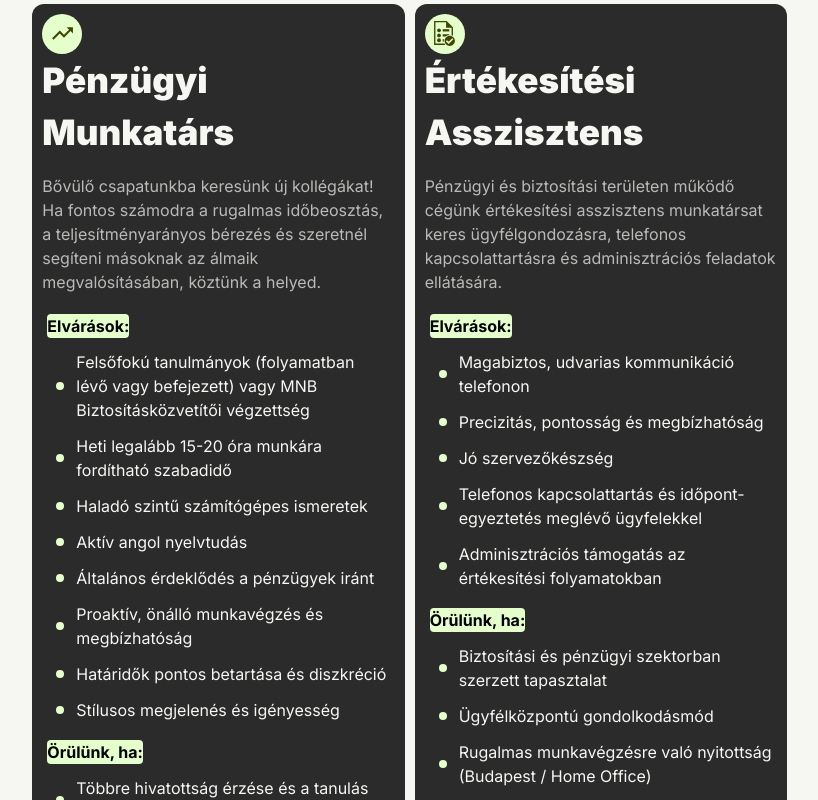
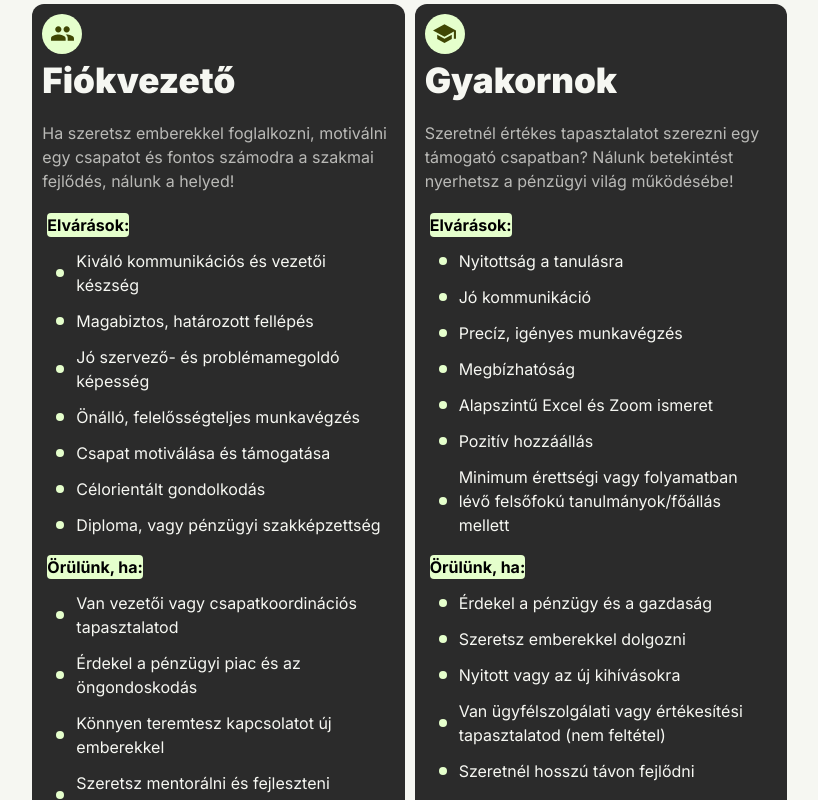
Before and after one commit to Quruzslo/sya-solutions, a Next.js app: page /rolunk in a window 1280 px wide. Shown: the part 2160-2960 px from the top of the page, without its empty margins (429-1247 px from the left). Built offline with nearby package versions, Linux system fonts and the light colour scheme; a web font is replaced by a local one.

Commit message:
karrierből kivéve 2

```diff
--- a/app/rolunk/carrierData.js
+++ b/app/rolunk/carrierData.js
@@ -44,6 +44,8 @@ export const carrierData = [
       "Legalább minimális tapasztalat Word és Excel terén",
       "Barátságos kommunikáció",
       "Csapatjáték",
+      "Telefonos kapcsolattartás és időpont-egyeztetés meglévő ügyfelekkel",
+      "Adminisztrációs támogatás az értékesítési folyamatokban",
     ],
     elonyok: [
       "Érdekel a pénzügy",
@@ -83,7 +85,7 @@ export const carrierData = [
   },
   {
     id: 3,
-    title: "Pénzügyi Munkatárs",
+    title: "Fiókvezető",
     icon: (
       <svg
         fill="#3f4603"
@@ -92,75 +94,59 @@ export const carrierData = [
         viewBox="0 0 24 24"
         xmlns="http://www.w3.org/2000/svg"
       >
-        <path d="M16 6l2.29 2.29-4.88 4.88-4-4L2 16.59 3.41 18l6-6 4 4 6.3-6.29L22 12V6h-6z"></path>
+        <path d="M16 11c1.66 0 2.99-1.34 2.99-3S17.66 5 16 5c-1.66 0-3 1.34-3 3s1.34 3 3 3zm-8 0c1.66 0 2.99-1.34 2.99-3S9.66 5 8 5C6.34 5 5 6.34 5 8s1.34 3 3 3zm0 2c-2.33 0-7 1.17-7 3.5V19h14v-2.5c0-2.33-4.67-3.5-7-3.5zm8 0c-.29 0-.62.02-.97.05 1.16.84 1.97 1.97 1.97 3.45V19h6v-2.5c0-2.33-4.67-3.5-7-3.5z"></path>
       </svg>
     ),
     description:
-      "Bővülő csapatunkba keresünk új kollégákat! Ha fontos számodra a rugalmas időbeosztás, a teljesítményarányos bérezés és szeretnél segíteni másoknak az álmaik megvalósításában, köztünk a helyed.",
+      "Ha szeretsz emberekkel foglalkozni, motiválni egy csapatot és fontos számodra a szakmai fejlődés, nálunk a helyed!",
     elvarasok: [
-      "Felsőfokú tanulmányok (folyamatban lévő vagy befejezett) vagy MNB Biztosításközvetítői végzettség",
-      "Heti legalább 15-20 óra munkára fordítható szabadidő",
-      "Haladó szintű számítógépes ismeretek",
-      "Aktív angol nyelvtudás",
-      "Általános érdeklődés a pénzügyek iránt",
-      "Proaktív, önálló munkavégzés és megbízhatóság",
-      "Határidők pontos betartása és diszkréció",
-      "Stílusos megjelenés és igényesség",
+      "Kiváló kommunikációs és vezetői készség",
+      "Magabiztos, határozott fellépés",
+      "Jó szervező- és problémamegoldó képesség",
+      "Önálló, felelősségteljes munkavégzés",
+      "Csapat motiválása és támogatása",
+      "Célorientált gondolkodás",
+      "Diploma, vagy pénzügyi szakképzettség",
     ],
     elonyok: [
-      "Többre hivatottság érzése és a tanulás szeretete",
-      "Segítőkész, ügyfélközpontú hozzáállás",
-      "Nyitottság a teljesítményalapú bérezésre",
+      "Van vezetői vagy csapatkoordinációs tapasztalatod",
+      "Érdekel a pénzügyi piac és az öngondoskodás",
+      "Könnyen teremtesz kapcsolatot új emberekkel",
+      "Szeretsz mentorálni és fejleszteni másokat",
+      "Nem okoz gondot a döntéshozatal és a felelősségvállalás",
     ],
   },
   {
     id: 4,
-    title: "Értékesítési Asszisztens",
+    title: "Gyakornok",
     icon: (
       <svg
         fill="#3f4603"
-        version="1.1"
-        id="Capa_1"
-        xmlns="http://www.w3.org/2000/svg"
-        xmlnsXlink="http://www.w3.org/1999/xlink"
         width="25px"
         height="25px"
-        viewBox="0 0 31.361 31.361"
-        xmlSpace="preserve"
+        viewBox="0 0 24 24"
+        xmlns="http://www.w3.org/2000/svg"
       >
-        <g id="SVGRepo_bgCarrier" strokeWidth="0"></g>
-        <g
-          id="SVGRepo_tracerCarrier"
-          strokeLinecap="round"
-          strokeLinejoin="round"
-        ></g>
-        <g id="SVGRepo_iconCarrier">
-          <g>
-            <path d="M22.277,18.415c-3.574,0-6.474,2.897-6.474,6.474c0,3.574,2.899,6.473,6.474,6.473s6.475-2.897,6.475-6.473 C28.752,21.312,25.853,18.415,22.277,18.415z M20.889,28.869l-3.457-3.456l1.357-1.358l2.1,2.1l4.568-4.568l1.356,1.357 L20.889,28.869z"></path>
-            <path d="M4.326,28.289V1.719h13.363v6.884h6.885v9.22c0.612,0.198,1.188,0.478,1.719,0.819V7.891L18.401,0H2.609v30.008h14.293 c-0.486-0.51-0.9-1.087-1.227-1.719H4.326z"></path>
-            <circle cx="8.788" cy="11.686" r="2.426"></circle>
-            <rect x="13.391" y="10.246" width="8.238" height="2.88"></rect>
-            <circle cx="8.788" cy="18.094" r="2.426"></circle>
-            <path d="M21.629,17.488v-0.834h-8.238v2.88h3.744C18.324,18.391,19.891,17.639,21.629,17.488z"></path>
-            <circle cx="8.788" cy="24.19" r="2.426"></circle>
-            <path d="M13.391,22.751v2.88h1.49c-0.024-0.245-0.038-0.492-0.038-0.742c0-0.744,0.113-1.459,0.316-2.138H13.391z"></path>
-          </g>
-        </g>
+        <path d="M5 13.18v4L12 21l7-3.82v-4L12 17l-7-3.82zM12 3L1 9l11 6 9-4.91V17h2V9L12 3z"></path>
       </svg>
     ),
     description:
-      "Pénzügyi és biztosítási területen működő cégünk értékesítési asszisztens munkatársat keres ügyfélgondozásra, telefonos kapcsolattartásra és adminisztrációs feladatok ellátására.",
+      "Szeretnél értékes tapasztalatot szerezni egy támogató csapatban? Nálunk betekintést nyerhetsz a pénzügyi világ működésébe!",
     elvarasok: [
-      "Magabiztos, udvarias kommunikáció telefonon",
-      "Precizitás, pontosság és megbízhatóság",
-      "Jó szervezőkészség",
-      "Telefonos kapcsolattartás és időpont-egyeztetés meglévő ügyfelekkel",
-      "Adminisztrációs támogatás az értékesítési folyamatokban",
+      "Nyitottság a tanulásra",
+      "Jó kommunikáció",
+      "Precíz, igényes munkavégzés",
+      "Megbízhatóság",
+      "Alapszintű Excel és Zoom ismeret",
+      "Pozitív hozzáállás",
+      "Minimum érettségi vagy folyamatban lévő felsőfokú tanulmányok/főállás mellett",
     ],
     elonyok: [
-      "Biztosítási és pénzügyi szektorban szerzett tapasztalat",
-      "Ügyfélközpontú gondolkodásmód",
-      "Rugalmas munkavégzésre való nyitottság (Budapest / Home Office)",
+      "Érdekel a pénzügy és a gazdaság",
+      "Szeretsz emberekkel dolgozni",
+      "Nyitott vagy az új kihívásokra",
+      "Van ügyfélszolgálati vagy értékesítési tapasztalatod (nem feltétel)",
+      "Szeretnél hosszú távon fejlődni",
     ],
   },
 ];
```
